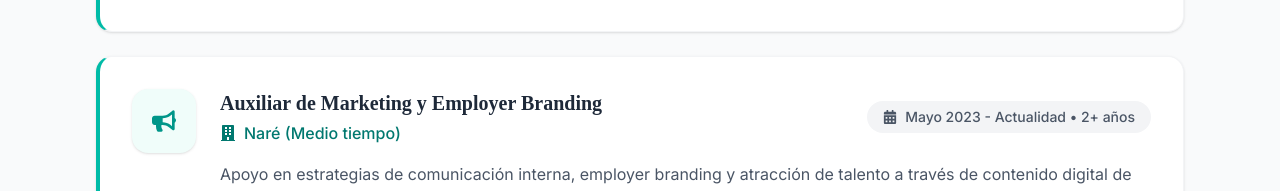
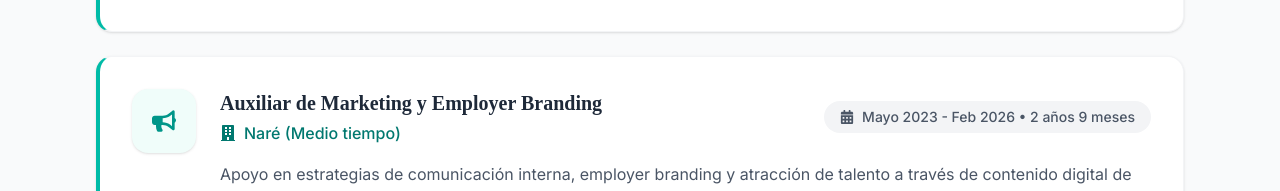
Before and after one commit to ErickuchoSan/cv-react-Regina-Salazar-Marcelino, a React (Vite) app: page / in a window 1280 px wide. Shown: the part 1814-2005 px from the top of the page. Built offline with nearby package versions, Linux system fonts and the light colour scheme; what @react-pdf/renderer would draw is missing.

Commit message:
fix: update end date for Marketing role to Feb 2026

```diff
--- a/src/data/experience.ts
+++ b/src/data/experience.ts
@@ -64,8 +64,8 @@ export const EXPERIENCE_DATA: ExperienceItem[] = [
     {
         role: "Auxiliar de Marketing y Employer Branding",
         company: "Naré (Medio tiempo)",
-        period: "Mayo 2023 - Actualidad",
-        duration: "2+ años",
+        period: "Mayo 2023 - Feb 2026",
+        duration: "2 años 9 meses",
         description: "Apoyo en estrategias de comunicación interna, employer branding y atracción de talento a través de contenido digital de alto impacto. Generación de identidad de marca empleadora sólida y coherente.",
         functions: [
             "Desarrollo de contenido orientado a employer branding: cultura organizacional, publicación de vacantes atractivas y narrativa de vida en la empresa.",
```
